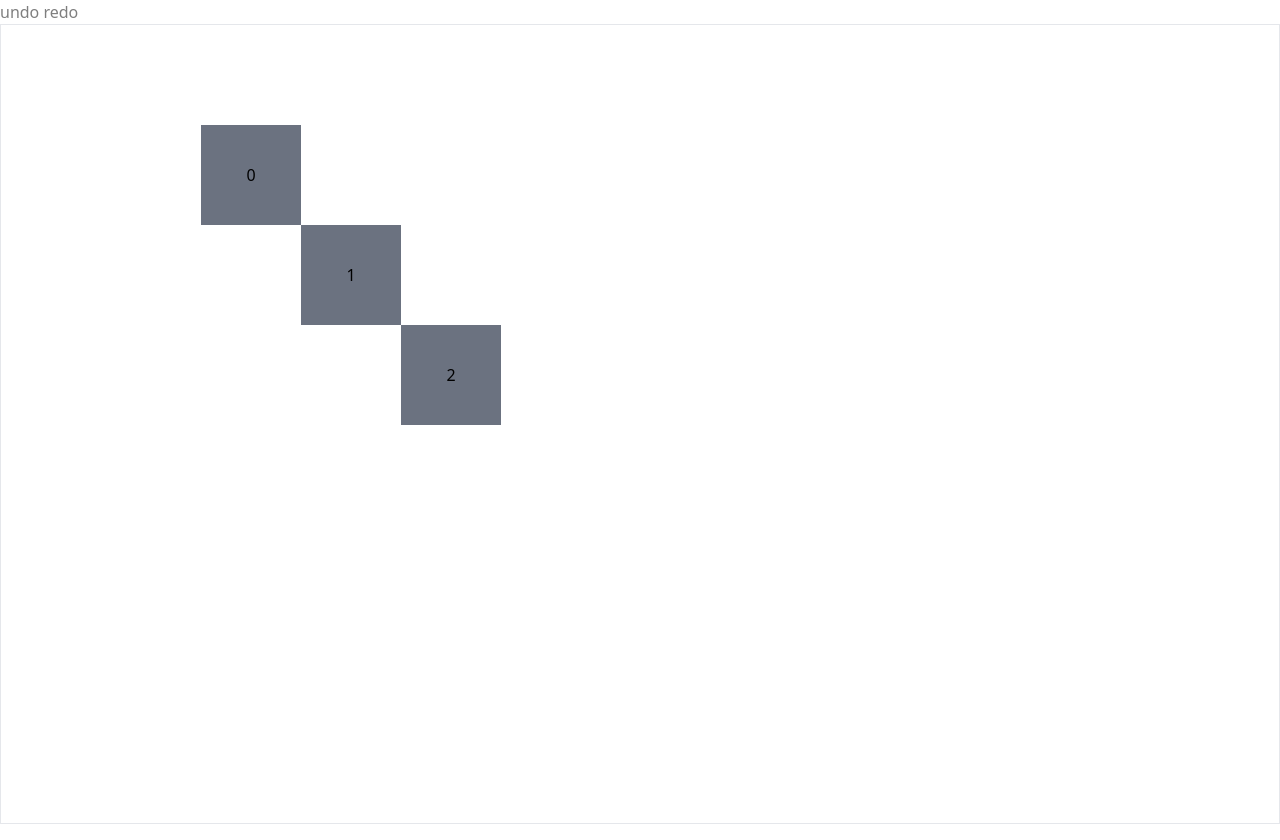
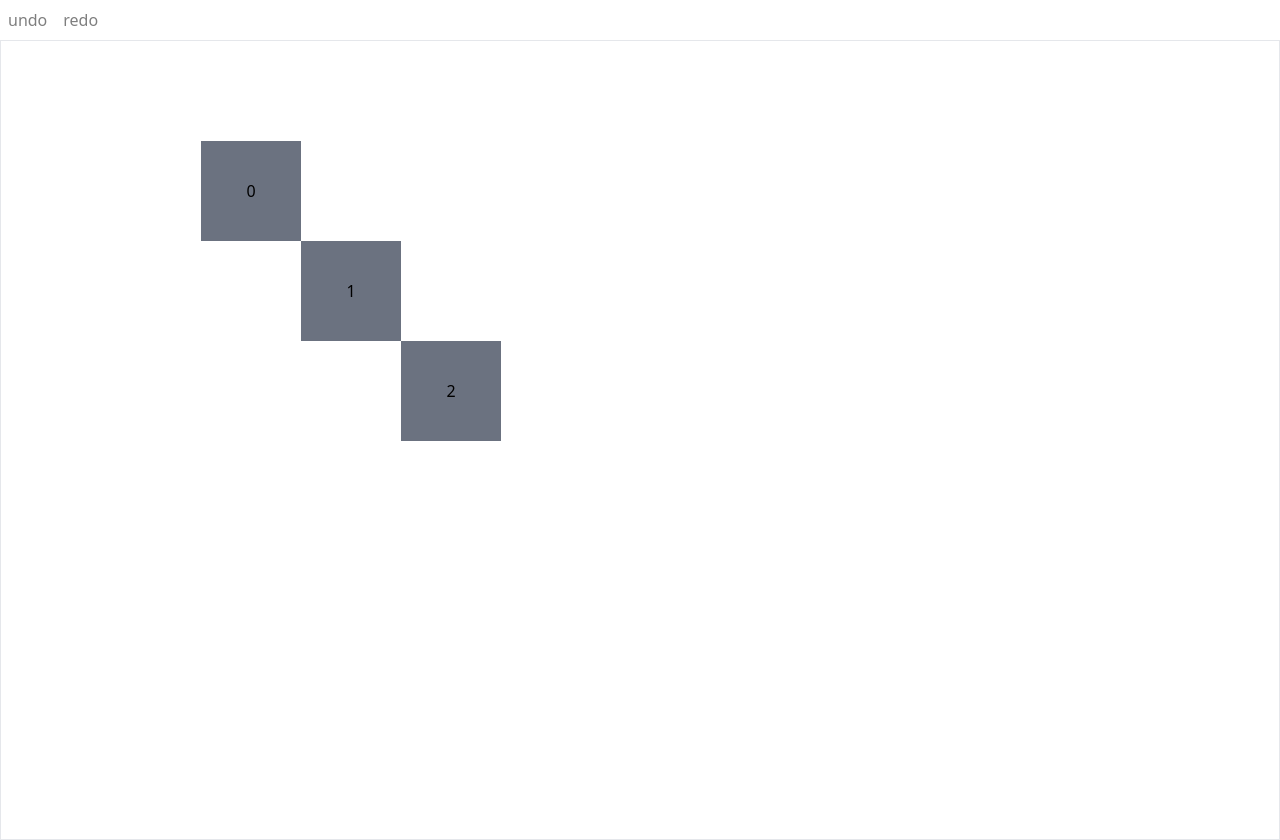
Before and after one commit to yolisses/modulee, a SvelteKit app: page / in a window 1280 px wide. Built offline with nearby package versions, Linux system fonts and the light colour scheme.

Commit message:
Create .common-button

```diff
--- a/src/app.css
+++ b/src/app.css
@@ -9,3 +9,11 @@ html {
 button:disabled {
 	@apply opacity-50;
 }
+
+div {
+	@apply flex flex-col;
+}
+
+.common-button {
+	@apply rounded p-2 hover:bg-white/10;
+}
--- a/src/lib/editor/RedoButton.svelte
+++ b/src/lib/editor/RedoButton.svelte
@@ -8,4 +8,4 @@
 	}
 </script>
 
-<button onclick={handleClick} disabled={!editor.getCanRedo()}> redo </button>
+<button onclick={handleClick} disabled={!editor.getCanRedo()} class="common-button"> redo </button>
--- a/src/lib/editor/UndoButton.svelte
+++ b/src/lib/editor/UndoButton.svelte
@@ -8,4 +8,4 @@
 	}
 </script>
 
-<button onclick={handleClick} disabled={!editor.getCanUndo()}> undo </button>
+<button onclick={handleClick} disabled={!editor.getCanUndo()} class="common-button"> undo </button>
--- a/src/lib/nodes/NodesPage.svelte
+++ b/src/lib/nodes/NodesPage.svelte
@@ -13,6 +13,8 @@
 	];
 </script>
 
-<UndoButton {editor} />
-<RedoButton {editor} />
+<div class="flex-row">
+	<UndoButton {editor} />
+	<RedoButton {editor} />
+</div>
 <NodeList {editor} />
```
